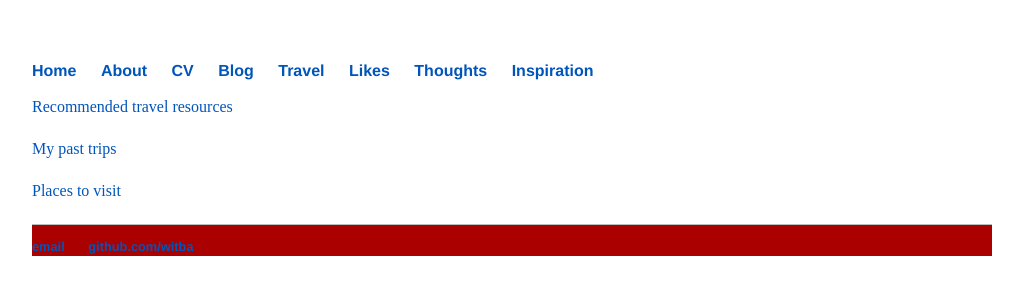
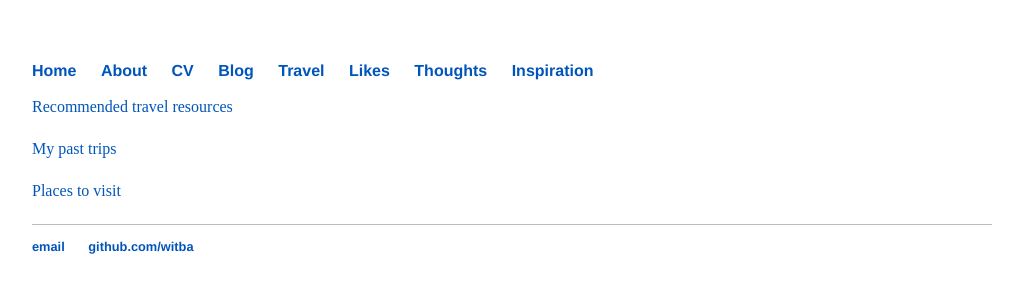
Before and after one commit to witba/witba.github.io, a Jekyll site: the page built from travel/index.html, in a window 1280 px wide. Shown: the top 300 px of the page, without its empty margins (128-1151 px from the left). Built offline with Jekyll 4.4.1, drawn with Linux system fonts in a browser that asks for light colours.

Commit message:
Update main.css

```diff
--- a/css/main.css
+++ b/css/main.css
@@ -18,7 +18,7 @@
 nav ul, footer ul { font-size: 1em; font-family: 'Helvetica', 'Arial', 'Sans-Serif'; padding: 0px; list-style: none; font-weight: bold; }
 nav ul li, footer ul li { display: inline; margin-right: 20px; }
 
-footer { border-top: 1px solid #bcbcbc; font-size: .8em; background: #AA0000;}
+footer { border-top: 1px solid #bcbcbc; font-size: .8em; }
 
 
 .solidblockmenu{
```
